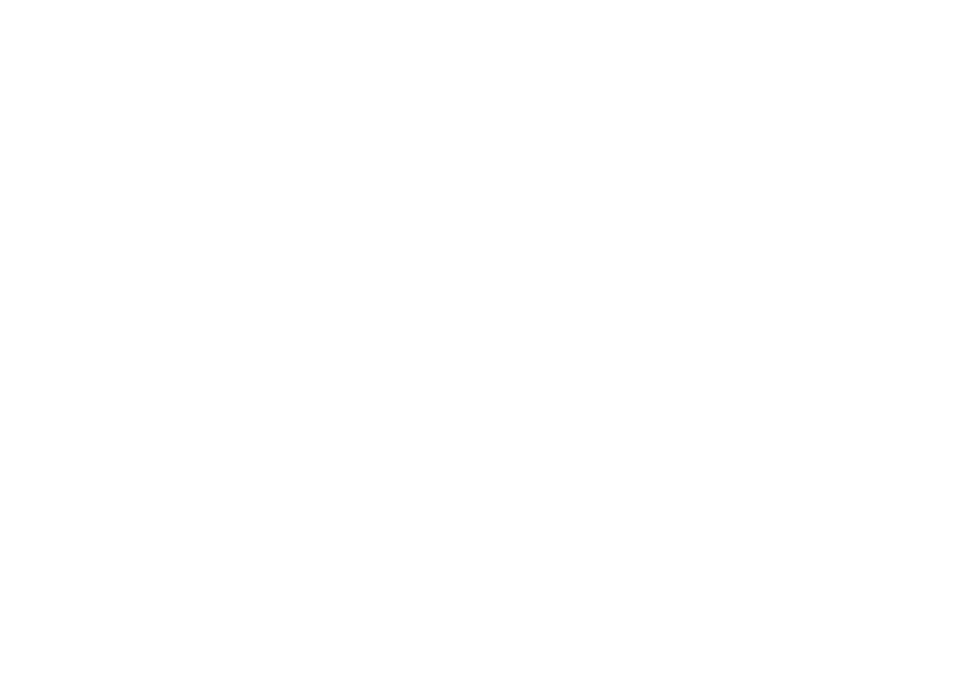
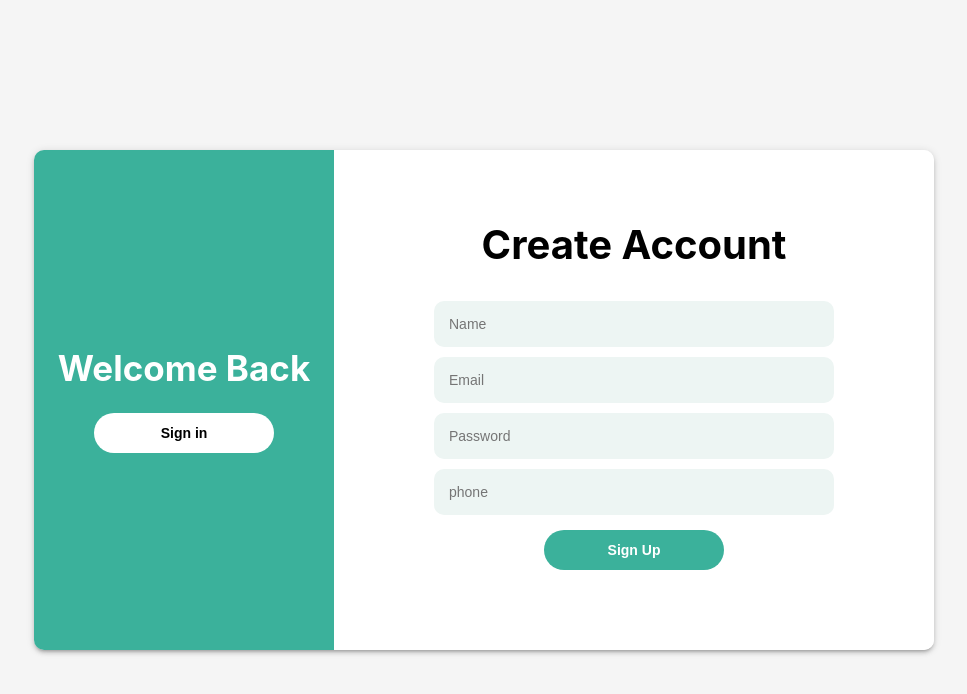
Before and after one commit to vivek738/SpotlessZone_Website, a React (Create React App) app: page /signup in a window 1280 px wide. Before the commit this address had no page. Shown: the top 694 px of the page, without its empty margins (156-1123 px from the left). Built offline with nearby package versions, Linux system fonts and the light colour scheme.

Commit message:
adding signup-branch and it's code

```diff
--- /dev/null
+++ b/src/Components/EmailVerify/index.jsx
@@ -0,0 +1,53 @@
+import styles from "./styles.module.css";
+// import success_img from "../../images/success.png";
+import { useState, useEffect } from "react";
+import { Link, useParams } from "react-router-dom";
+import axios from "axios";
+const EmailVerify = () => {
+  const [validUrl, setValidUrl] = useState(false);
+
+  const param = useParams();
+
+  useEffect(() => {
+    const verifyEmailUrl = async () => {
+      await axios
+        .get(
+          `http://localhost:5000/customer/register/${param.id}/verify/${param.token}`
+        )
+        .then((result) => {
+          if (result.data) {
+            setValidUrl(true);
+          }
+        })
+        .catch((err) => {
+          console.log(err);
+        });
+    };
+    verifyEmailUrl();
+  }, [param]);
+
+  return (
+    <>
+      <div className="container bg-success">
+        {validUrl ? (
+          <div className={styles.container}>
+            <img
+              //   src={success_img}
+              src=""
+              alt="success_img"
+              className={styles.success_img}
+            />
+            <h1>Email Verified Successfully</h1>
+            <Link to="/login">
+              <button className={styles.green_btn}>Login</button>
+            </Link>
+          </div>
+        ) : (
+          <h1>404 Not Found</h1>
+        )}
+      </div>
+    </>
+  );
+};
+
+export default EmailVerify;
--- /dev/null
+++ b/src/Components/EmailVerify/styles.module.css
@@ -0,0 +1,20 @@
+.container{
+    width: 100vw;
+    height: 100vh;
+    display: flex;
+    align-items: center;
+    justify-content: center;
+    flex-direction: column;
+}
+
+.green_btn{
+    border: none;
+    outline: none;
+    padding: 12px 0;
+    background-color: #3bb19b;
+    border-radius: 20px;
+    width: 180px;
+    font-weight: bold;
+    font-size: 14px;
+    cursor: pointer;
+}
--- /dev/null
+++ b/src/Components/SignUp/index.jsx
@@ -0,0 +1,112 @@
+import styles from "./styles.module.css";
+import React, { useState } from "react";
+import axios from "axios";
+import { Link } from "react-router-dom";
+
+const SignUp = () => {
+  //using useState hook
+  const [error, setError] = useState("");
+  const [msg, setMsg] = useState("");
+
+  const [data, setData] = useState({
+    name: "",
+    email: "",
+    password: "",
+    phone: "",
+  });
+
+  const handleChange = ({ currentTarget: input }) => {
+    setData({ ...data, [input.name]: input.value });
+  };
+
+  const handleSubmit = async (e) => {
+    e.preventDefault();
+    // console.log("something went wrong");
+    try {
+      const url = "http://localhost:5000/customer/register";
+      const { data: res } = await axios.post(url, data);
+      setMsg(res.message);
+      //   navigate("/login");
+      //   console.log(res.message);
+    } catch (error) {
+      if (
+        error.response &&
+        error.response.status >= 400 &&
+        error.response.status <= 500
+      ) {
+        setError(error.response.data.message);
+      }
+    }
+  };
+
+  return (
+    <>
+      <div className={styles.signup_container}>
+        <div className={styles.signup_form_container}>
+          <div className={styles.left}>
+            <h1>Welcome Back</h1>
+            <Link to="/login">
+              <button type="button" className={styles.white_btn}>
+                Sign in
+              </button>
+            </Link>
+          </div>
+          <div className={styles.right}>
+            <form
+              action=""
+              className={styles.form_container}
+              onSubmit={handleSubmit}
+            >
+              <h1>Create Account</h1>
+              <input
+                type="text"
+                placeholder="Name"
+                name="name"
+                value={data.name}
+                onChange={handleChange}
+                required
+                className={styles.input}
+              />
+              <input
+                type="email"
+                placeholder="Email"
+                name="email"
+                value={data.email}
+                onChange={handleChange}
+                required
+                className={styles.input}
+              />
+              <input
+                type="text"
+                placeholder="Password"
+                name="password"
+                value={data.password}
+                onChange={handleChange}
+                required
+                className={styles.input}
+              />
+              <input
+                type="phone"
+                placeholder="phone"
+                name="phone"
+                value={data.phone}
+                onChange={handleChange}
+                required
+                className={styles.input}
+              />
+
+              {error && <div className={styles.error_msg}>{error}</div>}
+              {msg && <div className={styles.success_msg}>{msg}</div>}
+
+              <button type="submit" className={styles.green_btn}>
+                Sign Up
+              </button>
+            </form>
+          </div>
+        </div>
+      </div>
+    </>
+  );
+};
+
+export default SignUp;
--- /dev/null
+++ b/src/Components/SignUp/styles.module.css
@@ -0,0 +1,100 @@
+.signup_container {
+	width: 100%;
+	min-height: 100vh;
+	background-color: #f5f5f5;
+	display: flex;
+	align-items: center;
+	justify-content: center;
+}
+
+.signup_form_container {
+	width: 900px;
+	height: 500px;
+	display: flex;
+	border-radius: 10px;
+	box-shadow: 0px 3px 3px -2px rgb(0 0 0 / 20%),
+		0px 3px 4px 0px rgb(0 0 0 / 14%), 0px 1px 8px 0px rgb(0 0 0 / 12%);
+}
+
+.left {
+	flex: 1;
+	display: flex;
+	flex-direction: column;
+	align-items: center;
+	justify-content: center;
+	background-color: #3bb19b;
+	border-top-left-radius: 10px;
+	border-bottom-left-radius: 10px;
+}
+
+.left h1 {
+	margin-top: 0;
+	color: white;
+	font-size: 35px;
+	align-self: center;
+}
+
+.right {
+	flex: 2;
+	display: flex;
+	flex-direction: column;
+	align-items: center;
+	justify-content: center;
+	background-color: white;
+	border-top-right-radius: 10px;
+	border-bottom-right-radius: 10px;
+}
+
+.form_container {
+	display: flex;
+	flex-direction: column;
+	align-items: center;
+}
+
+.form_container h1 {
+	font-size: 40px;
+	margin-top: 0;
+}
+
+.input {
+	outline: none;
+	border: none;
+	width: 370px;
+	padding: 15px;
+	border-radius: 10px;
+	background-color: #edf5f3;
+	margin: 5px 0;
+	font-size: 14px;
+}
+
+.error_msg, .success_msg {
+	width: 370px;
+	padding: 15px;
+	margin: 5px 0;
+	font-size: 14px;
+	background-color: #f34646;
+	color: white;
+	border-radius: 5px;
+	text-align: center;
+}
+.success_msg{
+    background-color: #5cdd5c;
+}
+.white_btn,
+.green_btn {
+	border: none;
+	outline: none;
+	padding: 12px 0;
+	background-color: white;
+	border-radius: 20px;
+	width: 180px;
+	font-weight: bold;
+	font-size: 14px;
+	cursor: pointer;
+}
+
+.green_btn {
+	background-color: #3bb19b;
+	color: white;
+	margin: 10px;
+}
--- a/src/Routes/Container.js
+++ b/src/Routes/Container.js
@@ -1,18 +1,16 @@
-import React from 'react'
-import { Routes, Route } from 'react-router-dom';
+import React from "react";
+import { Routes, Route, Navigate } from "react-router-dom";
+import EmailVerify from "../Components/EmailVerify";
+import SignUp from "../Components/SignUp";
 
 export const Container = () => {
   return (
-
     <>
-    <Routes>
-
-
-
-
-    </Routes>
-
+      <Routes>
+        <Route path="/signup" exact element={<SignUp />} />
+        <Route path="/" exact element={<Navigate replace to="/login" />} />
+        <Route path="/customer/register/:id/verify/:token" element={<EmailVerify />} />
+      </Routes>
     </>
-
-  )
-}
+  );
+};
```
